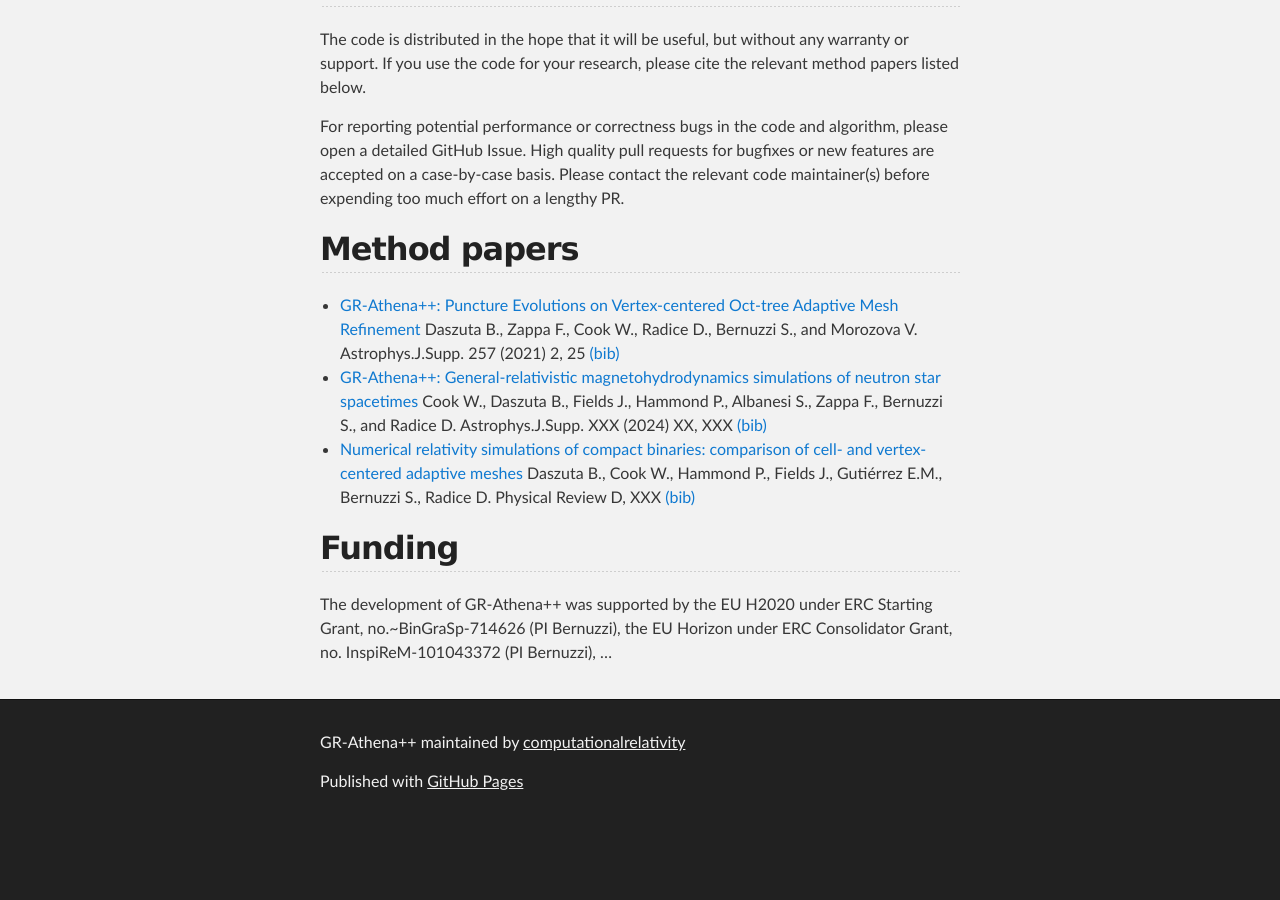
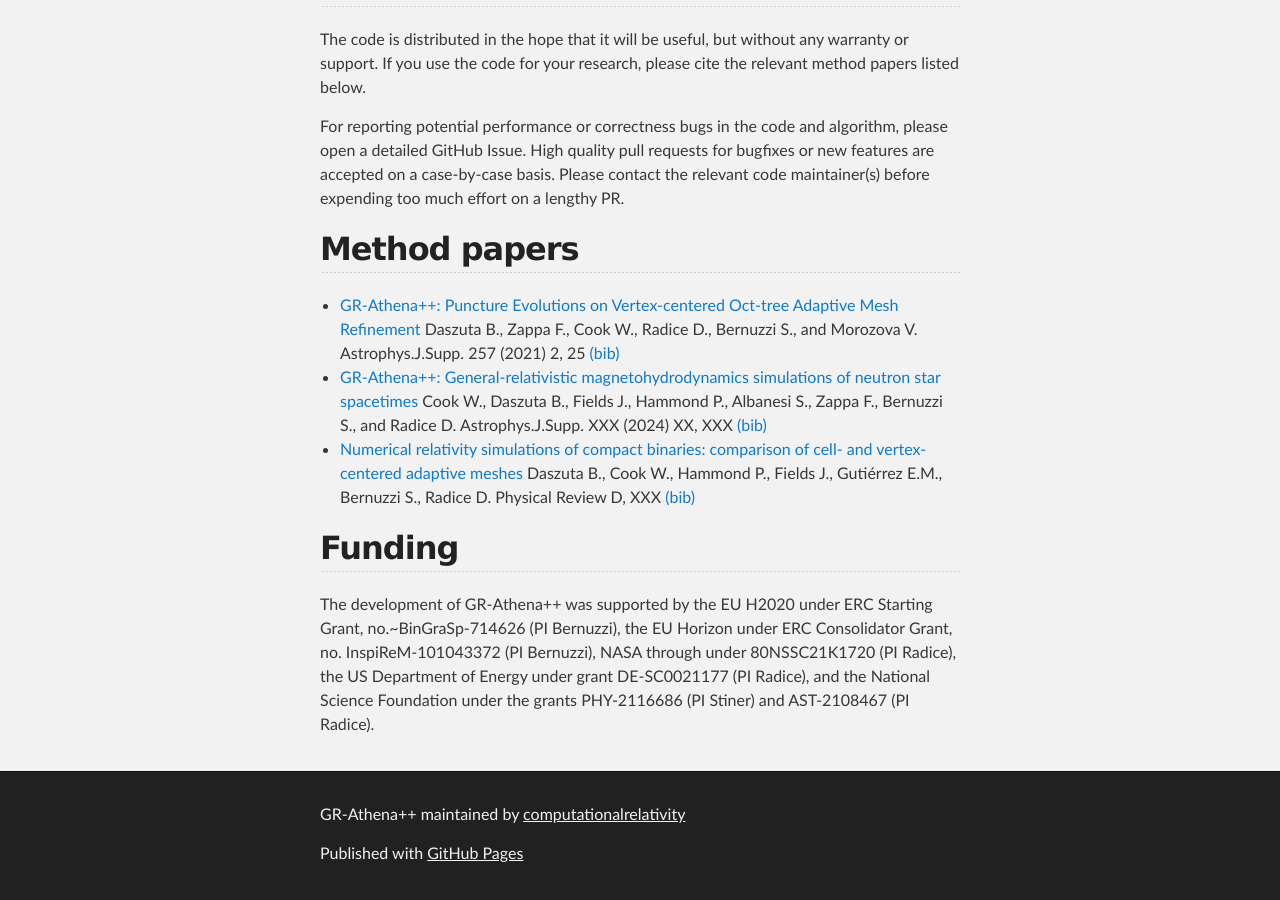
Before and after one commit to computationalrelativity/grathenacode, a Jekyll site: the page built from index.md, in a window 1280 px wide and 900 px high, scrolled down 1675 px. Built offline with Jekyll 4.4.1, drawn with Linux system fonts in a browser that asks for light colours; before the commit the page ends 2503 px from its top, so only the background shows below that.

Commit message:
Added my grants

```diff
--- a/index.md
+++ b/index.md
@@ -43,4 +43,4 @@ For reporting potential performance or correctness bugs in the code and algorith
 
 ## Funding
 
-The development of GR-Athena++ was supported by the EU H2020 under ERC Starting Grant, no.~BinGraSp-714626 (PI Bernuzzi), the EU Horizon under ERC Consolidator Grant, no. InspiReM-101043372 (PI Bernuzzi), ...
+The development of GR-Athena++ was supported by the EU H2020 under ERC Starting Grant, no.~BinGraSp-714626 (PI Bernuzzi), the EU Horizon under ERC Consolidator Grant, no. InspiReM-101043372 (PI Bernuzzi), NASA through under 80NSSC21K1720 (PI Radice), the US Department of Energy under grant DE-SC0021177 (PI Radice), and the National Science Foundation under the grants PHY-2116686 (PI Stiner) and AST-2108467 (PI Radice).
```
